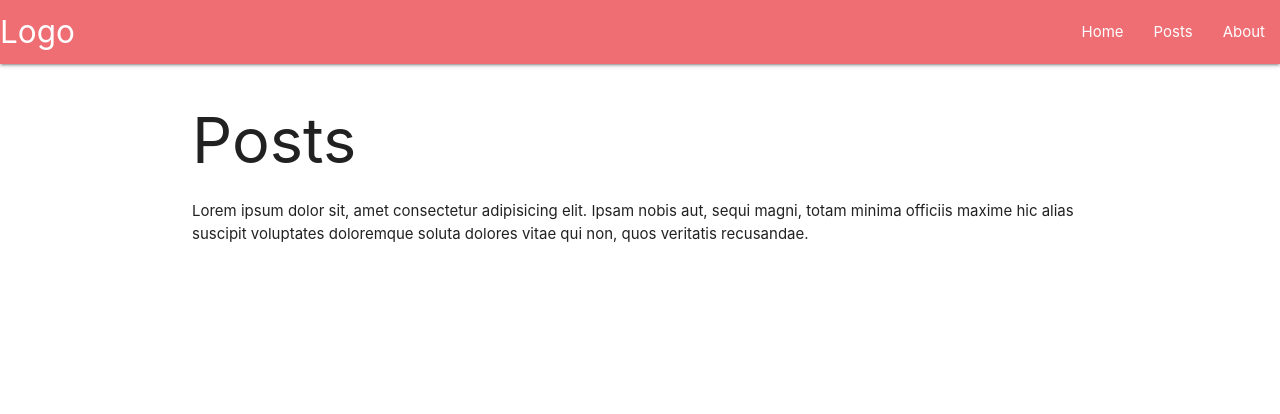
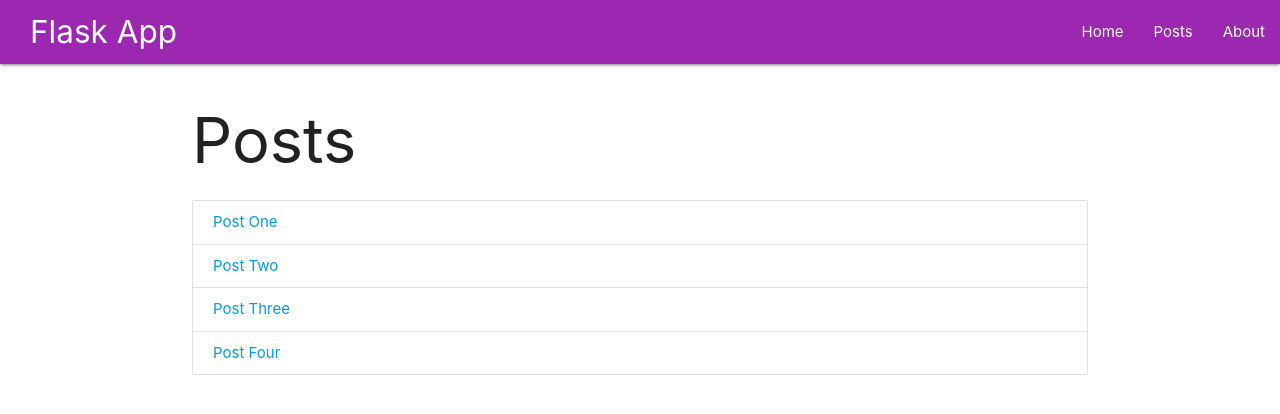
Before and after one commit to AluBhorta/flask-crud, a Flask app: page /posts in a window 1280 px wide. Shown: the top 414 px of the page. Run offline with Flask 2, Linux system fonts and the light colour scheme.

Commit message:
added routed to the posts

```diff
--- a/app.py
+++ b/app.py
@@ -1,5 +1,5 @@
 from flask import Flask, jsonify, render_template
-import os
+from db.sampledata import posts as Posts
 
 # init app
 app = Flask(__name__)
@@ -18,7 +18,22 @@ def about():
 
 @app.route("/posts")
 def posts():
-    return render_template('posts.html')
+    # ###
+    #
+    # query db and fetch posts
+    return render_template('posts.html', posts=Posts)
+
+
+@app.route("/post/<post_id>")
+# ###
+#
+# query db and fetch post with id=id
+def post(post_id):
+    for post in Posts:
+        if int(post['id']) == int(post_id):
+            return render_template('post.html', post=post)
+    return render_template("error404.html", message="Invalid Post ID")
+
 
 
 # run app
--- /dev/null
+++ b/db/sampledata.py
@@ -0,0 +1,23 @@
+posts = [
+    {
+        "id": 1,
+        "title": "Post One",
+        "body": "Lorem, ipsum dolor sit amet consectetur adipisicing elit. Inventore totam obcaecati necessitatibus expedita molestias reiciendis, qui ex! Iste enim esse hic est praesentium soluta veritatis!"
+    },
+    {
+        "id": 2,
+        "title": "Post Two",
+        "body": "Lorem, ipsum dolor sit amet consectetur adipisicing elit. Inventore totam obcaecati necessitatibus expedita molestias reiciendis, qui ex! Iste enim esse hic est praesentium soluta veritatis!"
+    },
+    {
+        "id": 3,
+        "title": "Post Three",
+        "body": "Lorem, ipsum dolor sit amet consectetur adipisicing elit. Inventore totam obcaecati necessitatibus expedita molestias reiciendis, qui ex! Iste enim esse hic est praesentium soluta veritatis!"
+    },
+    {
+        "id": 4,
+        "title": "Post Four",
+        "body": "Lorem, ipsum dolor sit amet consectetur adipisicing elit. Inventore totam obcaecati necessitatibus expedita molestias reiciendis, qui ex! Iste enim esse hic est praesentium soluta veritatis!"
+    },
+
+]
--- a/templates/_navbar.html
+++ b/templates/_navbar.html
@@ -1,7 +1,7 @@
-<nav>
-  <div class="nav-wrapper">
-    <a href="#" class="brand-logo">Logo</a>
-    <ul id="nav-mobile" class="right hide-on-med-and-down">
+<nav class="purple">
+  <div class="nav-wrapper purple">
+    <a href="/" class="brand-logo left" style="margin-left: 2rem">Flask App</a>
+    <ul id="nav-mobile" class="right">
       <li><a href="/">Home</a></li>
       <li><a href="/posts">Posts</a></li>
       <li><a href="/about">About</a></li>
--- /dev/null
+++ b/templates/error404.html
@@ -0,0 +1,4 @@
+{% extends 'layout.html' %} {% block body %}
+<h3>ERROR 404: Content not found</h3>
+<p> {{message}}</p>
+{% endblock %}
--- a/templates/home.html
+++ b/templates/home.html
@@ -2,7 +2,6 @@
 <h1>Home</h1>
 <p>
   Lorem ipsum dolor sit, amet consectetur adipisicing elit. Ipsam nobis aut,
-  sequi magni, totam minima officiis maxime hic alias suscipit voluptates
-  doloremque soluta dolores vitae qui non, quos veritatis recusandae.
+  sequi magni,
 </p>
 {% endblock %}
--- a/templates/posts.html
+++ b/templates/posts.html
@@ -1,8 +1,14 @@
-{% extends 'layout.html' %} {% block body %}
+{% extends 'layout.html' %}
+
+{% block body %}
 <h1>Posts</h1>
-<p>
-  Lorem ipsum dolor sit, amet consectetur adipisicing elit. Ipsam nobis aut,
-  sequi magni, totam minima officiis maxime hic alias suscipit voluptates
-  doloremque soluta dolores vitae qui non, quos veritatis recusandae.
-</p>
+
+<ul class="collection">
+{% for post in posts %}
+  <li class="collection-item">
+    <a href="/post/{{post.id}}">{{ post.title }}</a>
+  </li>
+{% endfor %}
+</ul>
+
 {% endblock %}
```
Also changed, not shown: templates/post.html (added, +11 -0 lines).
